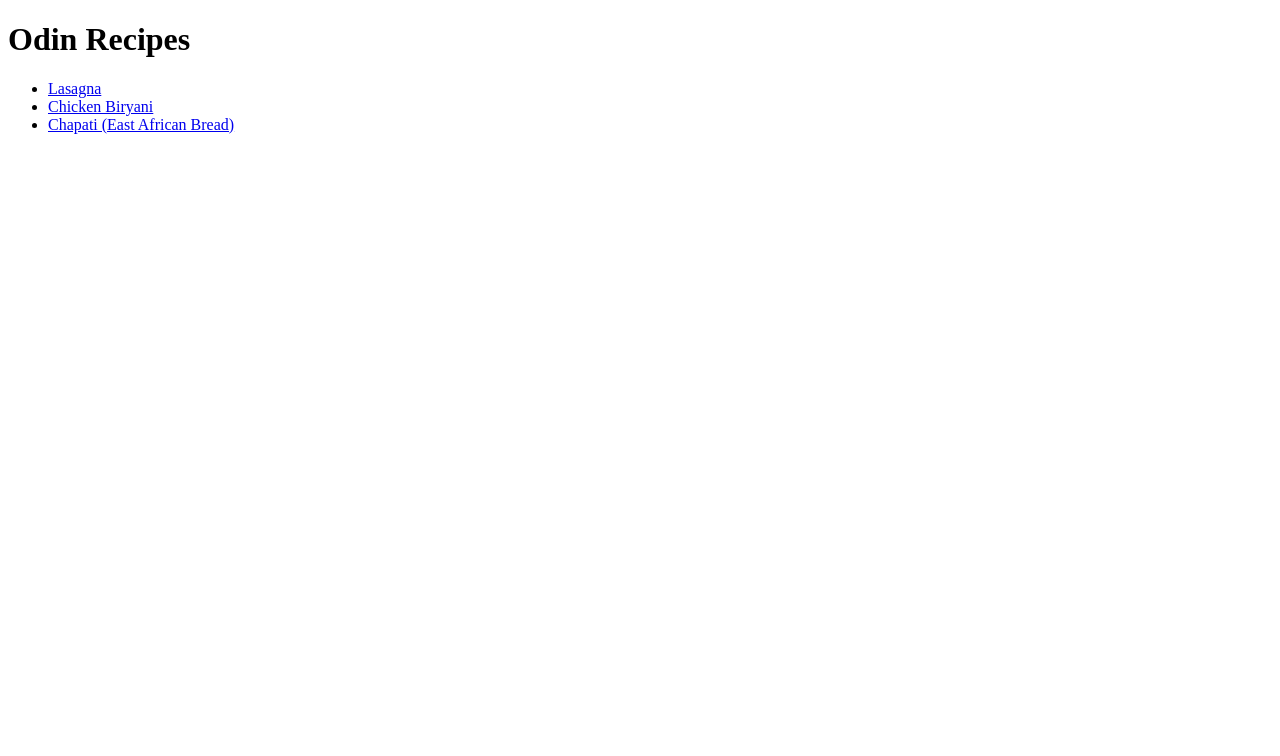
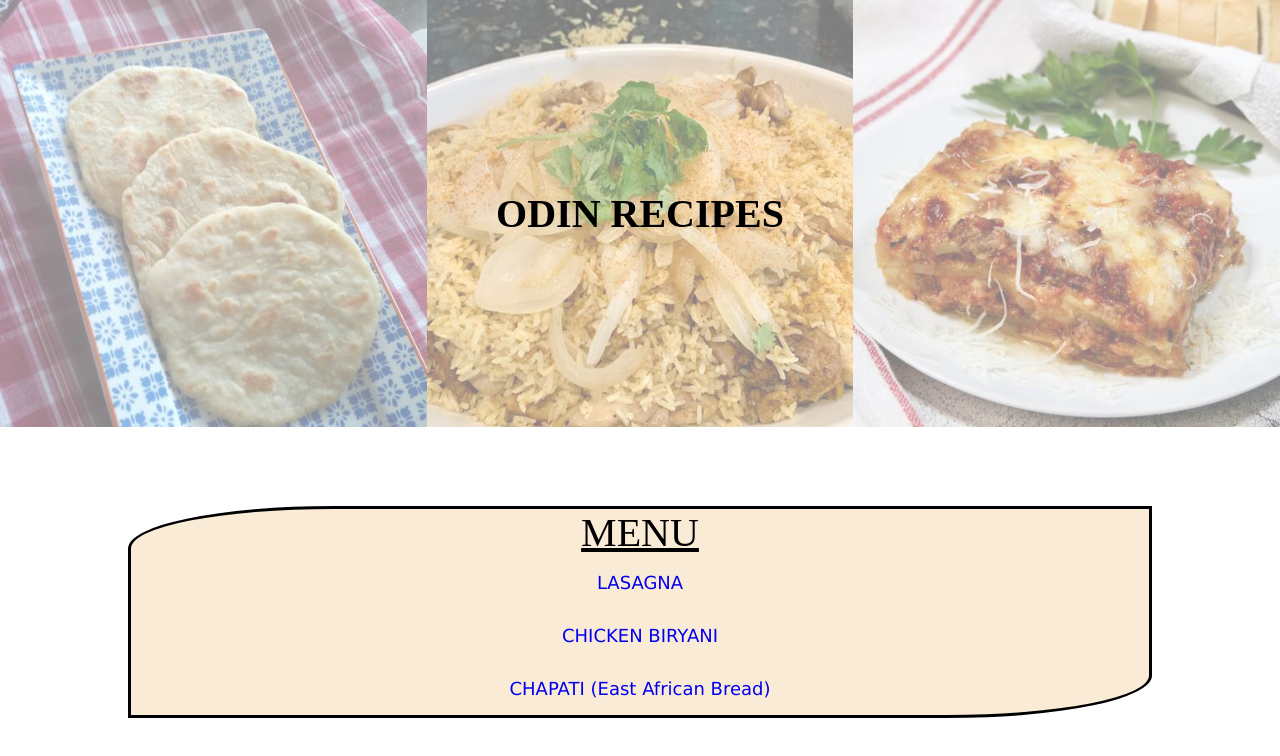
Before and after one commit to tonykihu/odin-recipes, a plain HTML site: page index.html in a window 1280 px wide. Drawn offline with Linux system fonts and the light colour scheme.

Commit message:
The Odin Project [RECIPE]

```diff
--- a/index.html
+++ b/index.html
@@ -3,14 +3,23 @@
 <head>
     <meta charset="UTF-8">
     <meta name="viewport" content="width=device-width, initial-scale=1.0">
-    <title>Document</title>
+    <link rel="stylesheet" href="styles.css">
+    <title>Odin Recipes</title>
 </head>
 <body>
-    <h1>Odin Recipes</h1>
-    <ul>
-        <li><a href="recipes/lasagna.html">Lasagna</a></li>
-        <li><a href="recipes/chicken-biryani.html">Chicken Biryani</a></li>
-        <li><a href="recipes/chapati.html">Chapati (East African Bread)</a></li>
-    </ul>
+    <div id="container">
+        <img src="./images/chapati.jpeg" alt="chapati" />
+        <img src="./images/chicken-biryani.jpeg" alt="chicken-biryani" />
+        <img src="./images/lasagna1.jpeg" alt="lasagna" />
+        <div id="header">ODIN RECIPES</div>
+    </div>
+    <div id="meals">
+        <p>MENU</p>
+        <ul>
+            <li><a href="recipes/lasagna.html">LASAGNA</a></li>
+            <li><a href="recipes/chicken-biryani.html">CHICKEN BIRYANI</a></li>
+            <li><a href="recipes/chapati.html">CHAPATI (East African Bread)</a></li>
+        </ul>
+    </div>
 </body>
 </html>
--- /dev/null
+++ b/styles.css
@@ -0,0 +1,69 @@
+* {
+    margin: 0;
+    padding: 0;
+    box-sizing: border-box;
+}
+
+body {
+    text-align: center;
+    margin-bottom: 40px;
+}
+
+#container {
+    position: relative;
+}
+
+img {
+    width: 33.33%;
+    opacity: 0.5;
+    height: auto;
+    float: left;
+}
+
+#header {
+    z-index: 1;
+    position: relative;
+    top: 50%;
+    left: 50%;
+    transform: translate(-50%, -50%);
+    font-size: 40px;
+    font-weight: bolder;
+}
+
+#meals {
+    background-color: antiquewhite;
+    margin-top: 2em;
+    width: 80%;
+    display: inline-block;
+    border: 3px solid;
+    border-radius: 20% 0 20% 0;
+}
+
+li {
+    list-style: none;
+    padding: 1em 0;
+    font-family: 'Lucida Sans', 'Lucida Sans Regular', 'Lucida Grande', 'Lucida Sans Unicode', Geneva, Verdana, sans-serif;
+}
+
+#meals>p {
+    font-size: 40px;
+    text-decoration-line: underline;
+}
+
+a {
+    padding: 10px;
+    text-decoration: none;
+    font-size: large;
+}
+
+a:hover {
+    background-color: rgba(151, 143, 71, 0.548);
+    border-radius: 0 0 35% 0;
+    z-index: -9;
+}
+
+@media (max-width:600px) {
+    li {
+        font-size: 80%;
+    }
+}
```
Also changed, not shown: recipes/chicken-biryani.html (+1 -1 lines).
